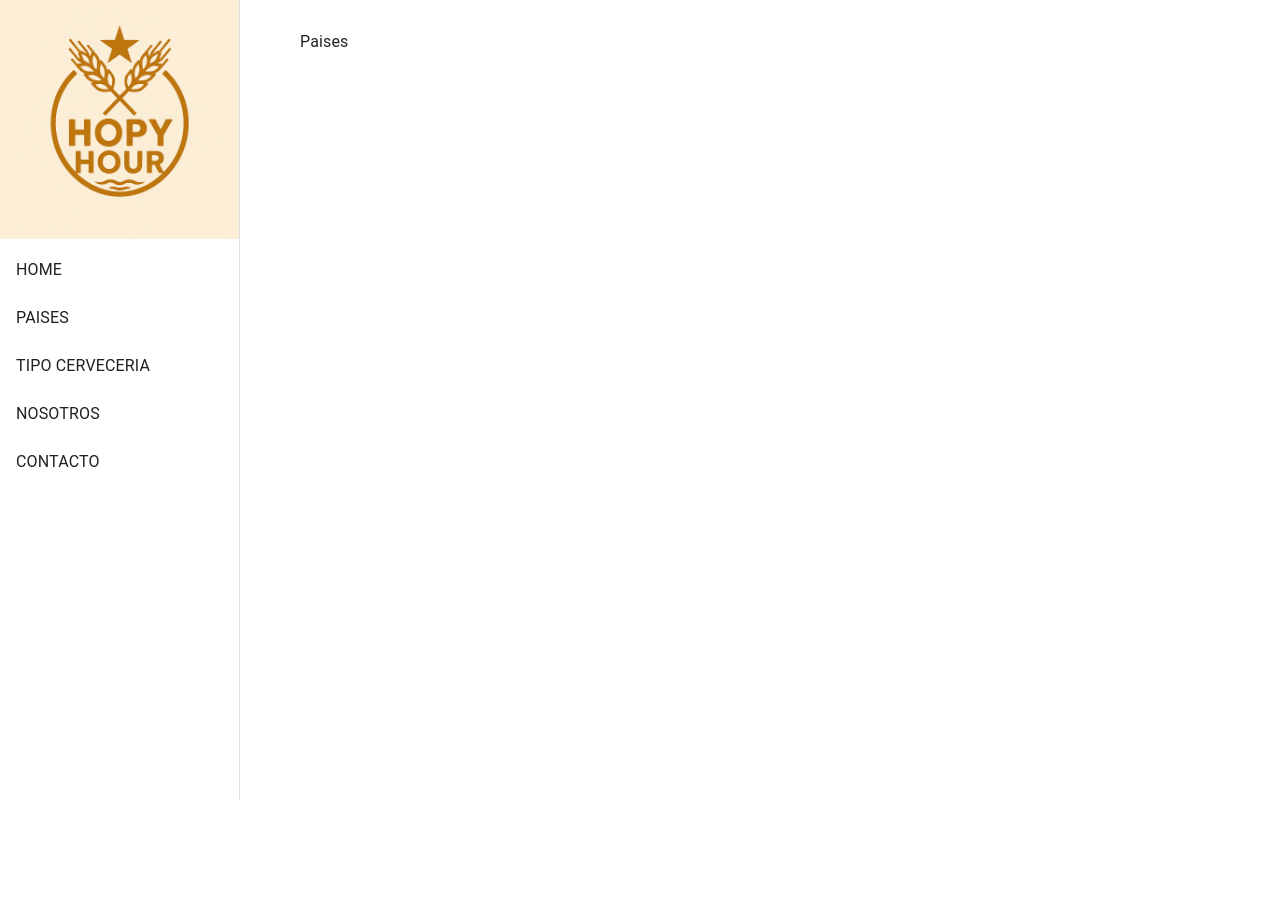
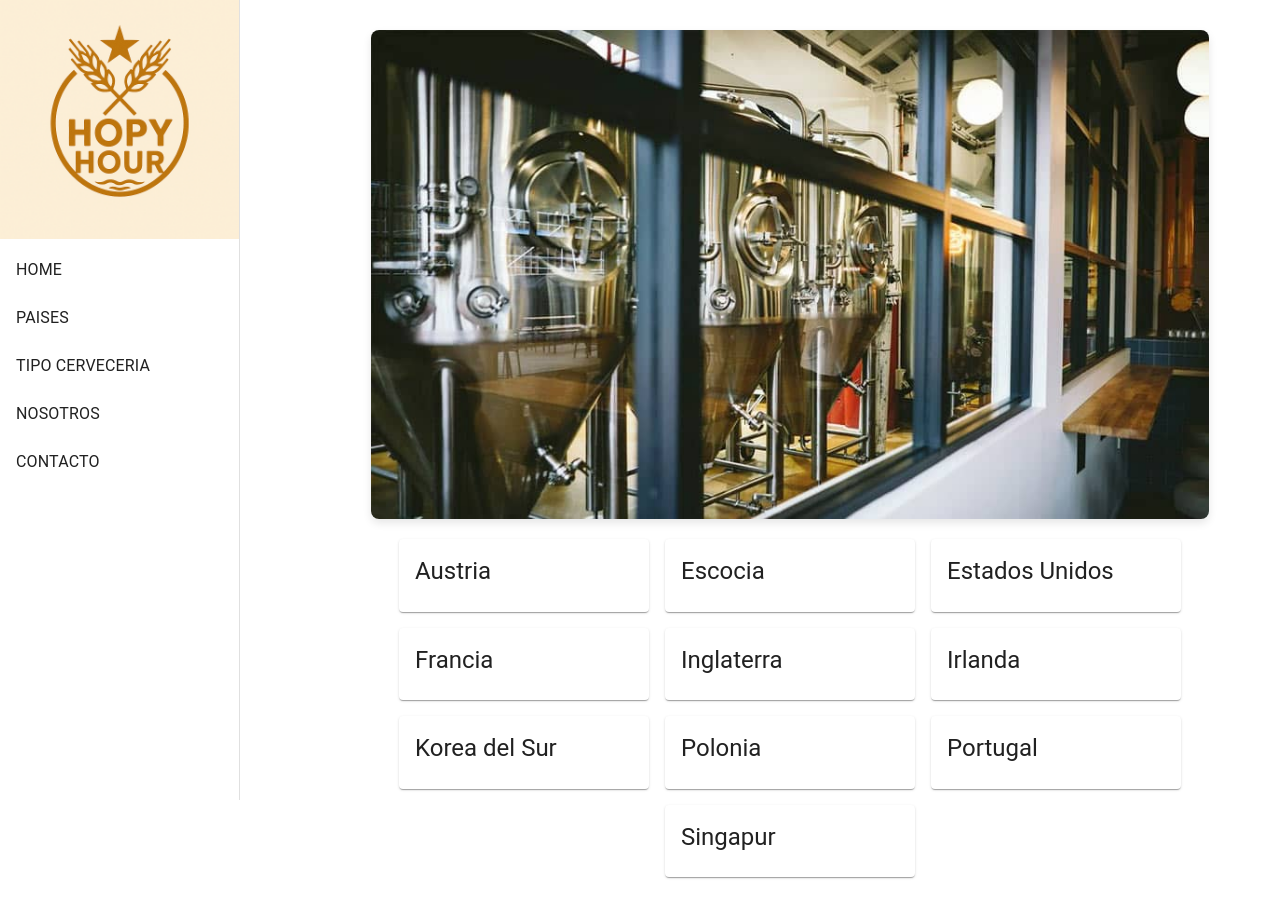
Before and after one commit to franciscoruiz85/proyecto5_DWFS_C18, a React (Vite) app: page /paises in a window 1280 px wide. Shown: the top 918 px of the page. Before the commit the page ends 800 px from the top, so only its background shows below. Built offline with nearby package versions, Linux system fonts and the light colour scheme.

Commit message:
[modify]: Paises.jsx and CerveceriasTipos.jsx

```diff
--- a/src/pages/CerveceriasTipos.jsx
+++ b/src/pages/CerveceriasTipos.jsx
@@ -1,8 +1,46 @@
-import React from 'react'
+import React from "react"
+import {
+  Container,
+  Typography
+} from "@mui/material"
+
+const tipos = await import("../tipos.json").then((module) => module.default)
 
 const CerveceriasTipos = () => {
   return (
-    <div>CerveceriasTipos</div>
+    <Container>
+      <Typography
+        variant="h4"
+        sx={{
+          textAlign: "center",
+          marginBottom: "30px",
+          fontWeight: "bold"
+        }}
+      >
+        Tipos de Cervecerias
+      </Typography>
+      {tipos.map((item) => (
+        <div
+          key={ item.key }
+          style={{
+            border: "1px solid #ccc",
+            borderRadius: "8px",
+            padding: "20px",
+            marginBottom: "20px"
+          }}
+        >
+          <Typography
+            variant="h5"
+            sx={{ fontWeight: 'bold' }}
+          >
+            { item.name }:
+          </Typography>
+          <Typography variant="body1">
+            { item.description }
+          </Typography>
+        </div>
+      ))}
+    </Container>
   )
 }
 
--- a/src/pages/Paises.jsx
+++ b/src/pages/Paises.jsx
@@ -1,8 +1,62 @@
 import React from 'react'
+import { Link } from 'react-router-dom'
+import {
+  Container,
+  Grid,
+  Card,
+  CardActionArea,
+  CardContent,
+  Typography
+} from '@mui/material'
+import Cerveceria from '../assets/cerveceria.jpg'
+
+const paises = await import('../paises.json').then(module => module.default)
 
 const Paises = () => {
   return (
-    <div>Paises</div>
+    <Container>
+      <Grid
+        container
+        sx={{
+          justifyContent: 'center',
+          alignItems: 'center',
+          marginBottom: '20px'
+        }}
+      >
+        <img id='cerveceria' src={ Cerveceria } />
+      </Grid>
+      <Grid
+        container
+        rowSpacing={ 2 }
+        columnSpacing={ 2 }
+        sx={{
+          justifyContent: 'center',
+          alignItems: 'center'
+        }}
+      >
+        { paises.map((item) => (
+          <Grid key={ item.key }>
+            <Card sx={{ minWidth: 250, maxWidth: 345 }}>
+              <CardActionArea
+                component={ Link }
+                to={ `/paises/${item.name.replace(/\s+/g, '_')}` }
+                style={{ textDecoration: 'none', color: 'inherit' }}
+                state={{ country: item }}
+              >
+                <CardContent>
+                  <Typography
+                    gutterBottom
+                    variant="h5"
+                  >
+                    { item.name }
+                  </Typography>
+                </CardContent>
+              </CardActionArea>
+            </Card>
+          </Grid>
+        )) }
+      </Grid>
+    </Container>
   )
 }
 
```
